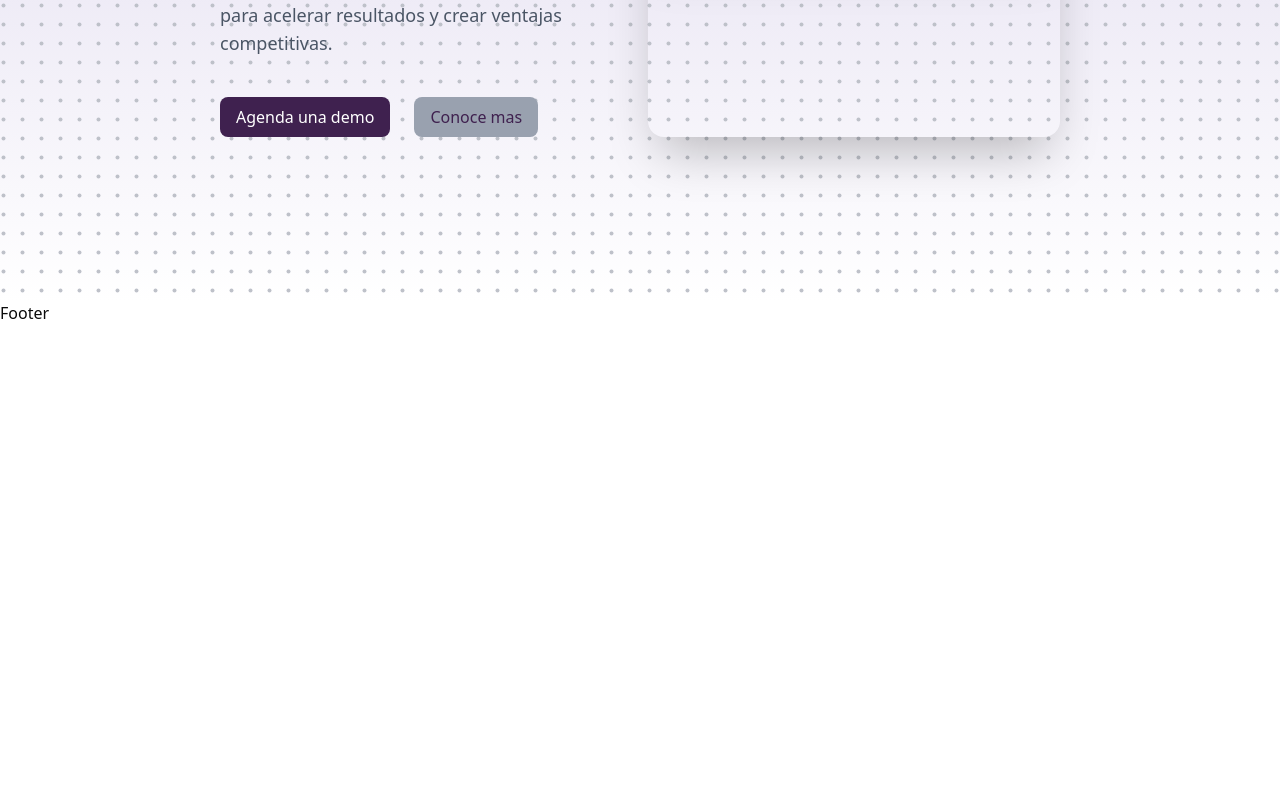
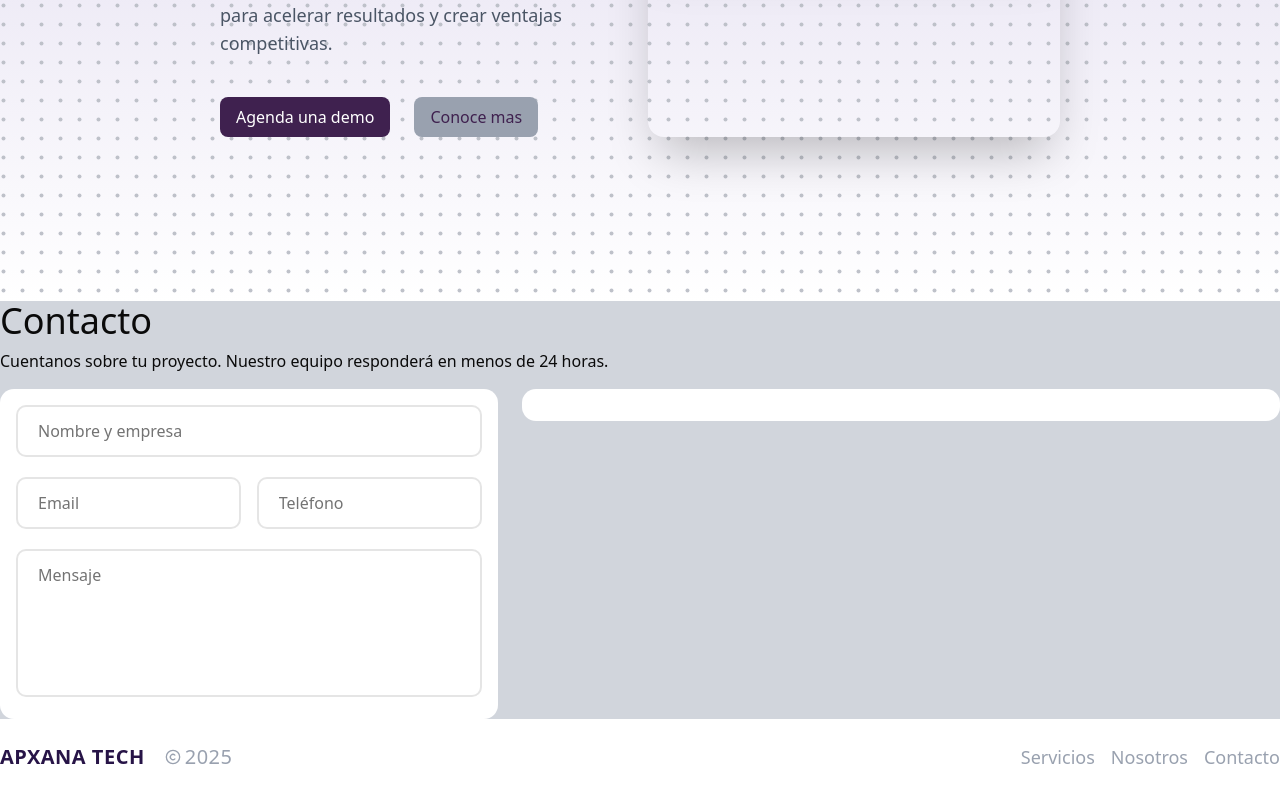
Before and after one commit to Cosifran/apxana-landing, a Next.js app: page / in a window 1280 px wide. Shown: the part 499-1294 px from the top of the page. Before the commit the page ends 824 px from the top, so only its background shows below. Built offline with nearby package versions, Linux system fonts and the light colour scheme.

Commit message:
(FEATURE) The footer and part of the contact component are created.

```diff
--- a/app/components/contact.tsx
+++ b/app/components/contact.tsx
@@ -1,7 +1,38 @@
+// Import components
+import InputComponent from "./ui/InputComponent";
 export default function Contact() {
   return (
-    <div>
-      Contact
+    <div className="flex flex-col justify-center items-center bg-gray-300">
+      <div className="container">
+        <div>
+          <h2 className="text-4xl font-light mb-2">Contacto</h2>
+          <p className="mb-4">
+            Cuentanos sobre tu proyecto. Nuestro equipo responderá en menos de
+            24 horas.
+          </p>
+        </div>
+        <div className="grid grid-cols-5 gap-6">
+          <div className="col-span-2">
+            <div className="bg-white p-4 rounded-xl w-full">
+              <InputComponent placeholder="Nombre y empresa" />
+              <div className="grid grid-cols-2 gap-4 mt-5">
+                <InputComponent placeholder="Email" />
+                <InputComponent placeholder="Teléfono" />
+              </div>
+              <textarea
+                id="message"
+                placeholder="Mensaje"
+                rows={5}
+                className="w-full pl-5 pr-4 py-3 rounded-lg mt-5 bg-background text-foreground placeholder-muted-foreground focus:outline-none focus:ring-2 focus:ring-primary border-2 border-border hover:border-primary/50 transition-all duration-200 text-base resize-none"
+                aria-label="Mensaje"
+              ></textarea>
+            </div>
+          </div>
+          <div className="col-span-3">
+            <div className="bg-white p-4 rounded-xl w-full"></div>
+          </div>
+        </div>
+      </div>
     </div>
   );
 }
--- a/app/components/footer.tsx
+++ b/app/components/footer.tsx
@@ -1,7 +1,28 @@
+//  import fuction next/link
+import Link from "next/link";
+// import icons from lucide-react
+import { Copyright } from "lucide-react";
 export default function Footer() {
   return (
     <div>
-      Footer
+      <div className="flex flex-col items-center">
+        <div className="container flex justify-between items-center py-6">
+          <span className="text-xl font-bold text-[#271447] tracking-wide flex items-center gap-2">
+            APXANA TECH{" "}
+            <div className="flex items-center gap-1 ms-3 font-medium text-gray-400">
+              <Copyright className="w-4 h-4" /> 2025
+            </div>
+          </span>
+          <div
+            className="flex items-center justify-start gap-4 text-gray-400"
+            style={{ fontSize: "18px" }}
+          >
+            <Link href="/#servicios">Servicios</Link>
+            <Link href="/#nosotros">Nosotros</Link>
+            <Link href="/#contacto">Contacto</Link>
+          </div>
+        </div>
+      </div>
     </div>
   );
 }
--- /dev/null
+++ b/app/components/ui/InputComponent.jsx
@@ -0,0 +1,21 @@
+'use client';
+export default function InputComponent({
+  label = "",
+  type = "text",
+  placeholder = "",
+  value = "",
+  onChange = () => {},
+  id = "",
+}) {
+  return (
+    <input
+      type={type}
+      id={id}
+      value={value}
+      onChange={onChange}
+      placeholder={placeholder}
+      className="w-full pl-5 pr-4 py-3 rounded-lg bg-background text-foreground placeholder-muted-foreground focus:outline-none focus:ring-2 focus:ring-primary border-2 border-border hover:border-primary/50 transition-all duration-200 text-base"
+      aria-label={label}
+    />
+  );
+}
--- a/app/page.tsx
+++ b/app/page.tsx
@@ -1,10 +1,12 @@
 
 // Import components
 import Hero from "./components/hero";
+import Contact from "./components/contact";
 export default function Home() {
   return (
     <>
       <Hero />
+      <Contact />
     </>
   );
 }
```
Also changed, not shown: app/components/hero.tsx (+5 -2 lines).
